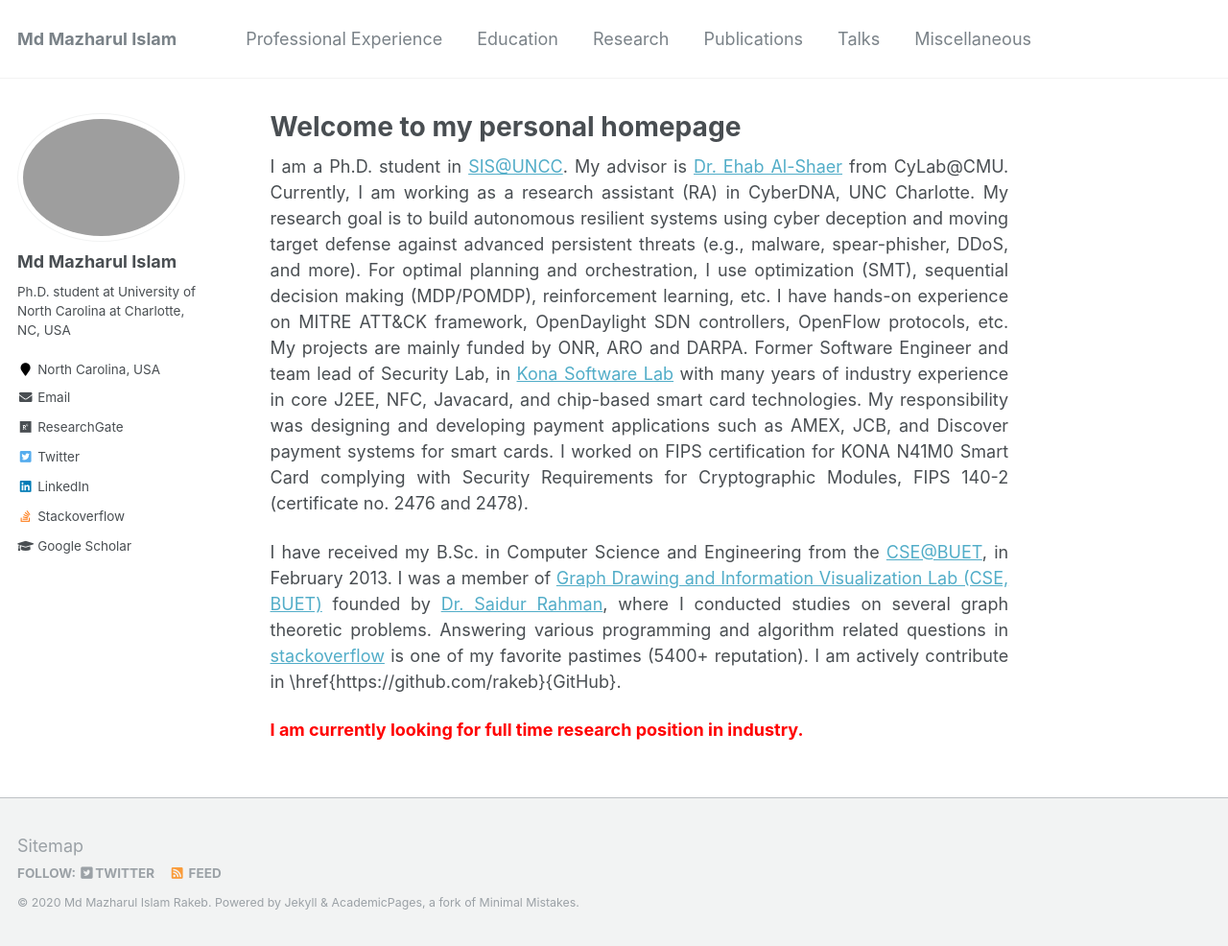
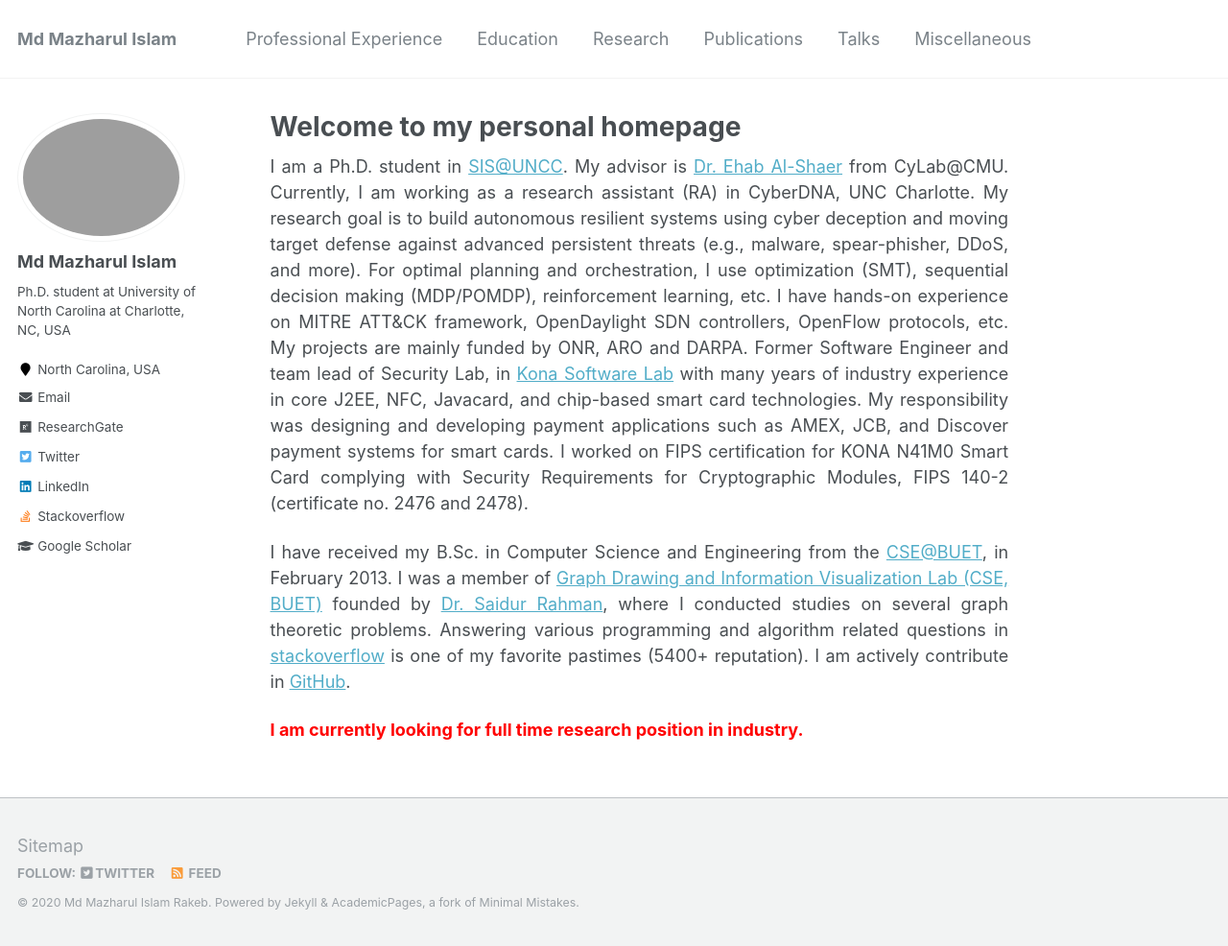
Before and after one commit to rakeb/rakeb.github.io, a Jekyll site: the page built from _pages/about.md, in a window 1280 px wide and 986 px high. Shown: the whole window at 96% size. Built offline with Jekyll 4.4.1, drawn with Linux system fonts in a browser that asks for light colours.

Commit message:
Update about.md

```diff
--- a/_pages/about.md
+++ b/_pages/about.md
@@ -18,7 +18,7 @@ Former Software Engineer and team lead of Security Lab, in <a href="https://kona
 <p align="justify">
 I have received my B.Sc. in Computer Science and Engineering from the <a href="http://cse.buet.ac.bd/">CSE@BUET</a>, in February 2013. I was a member of <a href="https://cse.buet.ac.bd/research/group/gd/index.php?pageid=People.htm">Graph Drawing and Information Visualization Lab (CSE, BUET)</a> founded by <a href="http://saidurrahman.buet.ac.bd/">Dr. Saidur Rahman</a>, where I conducted studies on several graph theoretic problems.
 Answering various programming and algorithm related questions in <a href="http://stackoverflow.com/users/1743849/rakeb-mazharul">stackoverflow</a> is one of my favorite pastimes (5400+ reputation).
-I am actively contribute in \href{https://github.com/rakeb}{GitHub}.
+I am actively contribute in <a href="https://github.com/rakeb">GitHub</a>.
 </p>
 
 <p align="justify">
```
